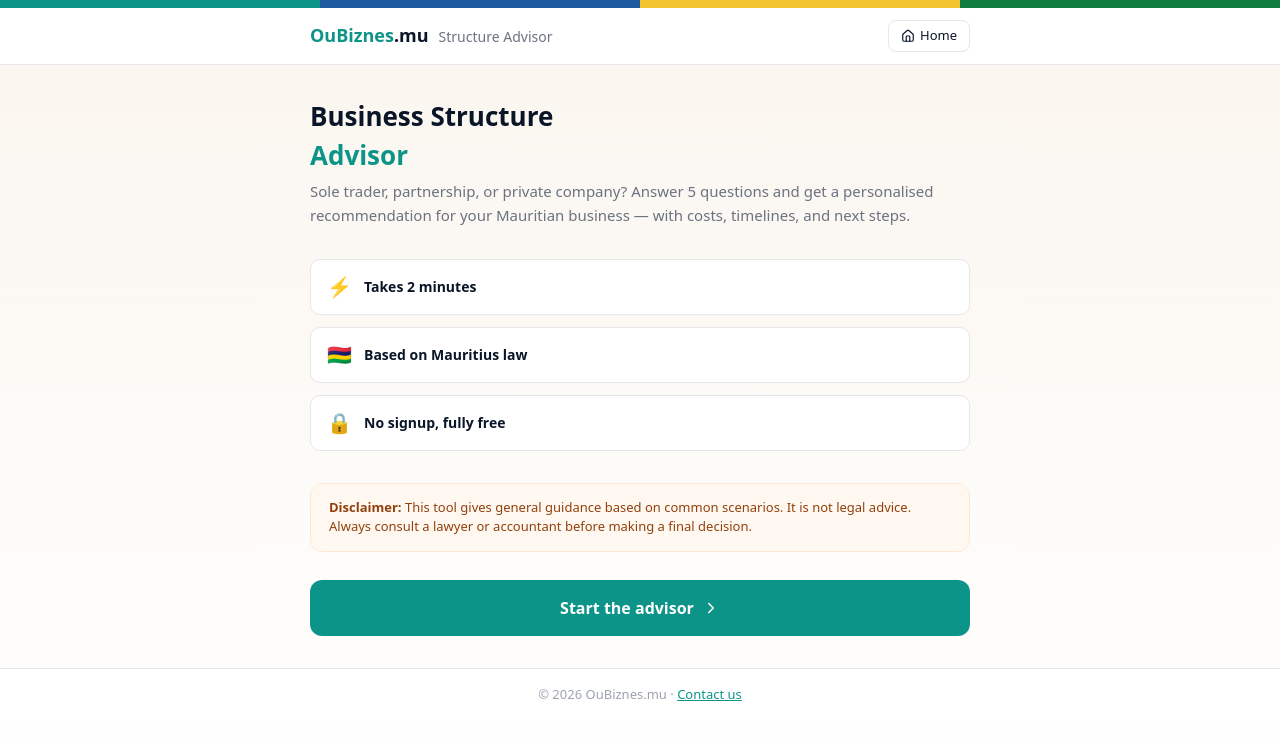
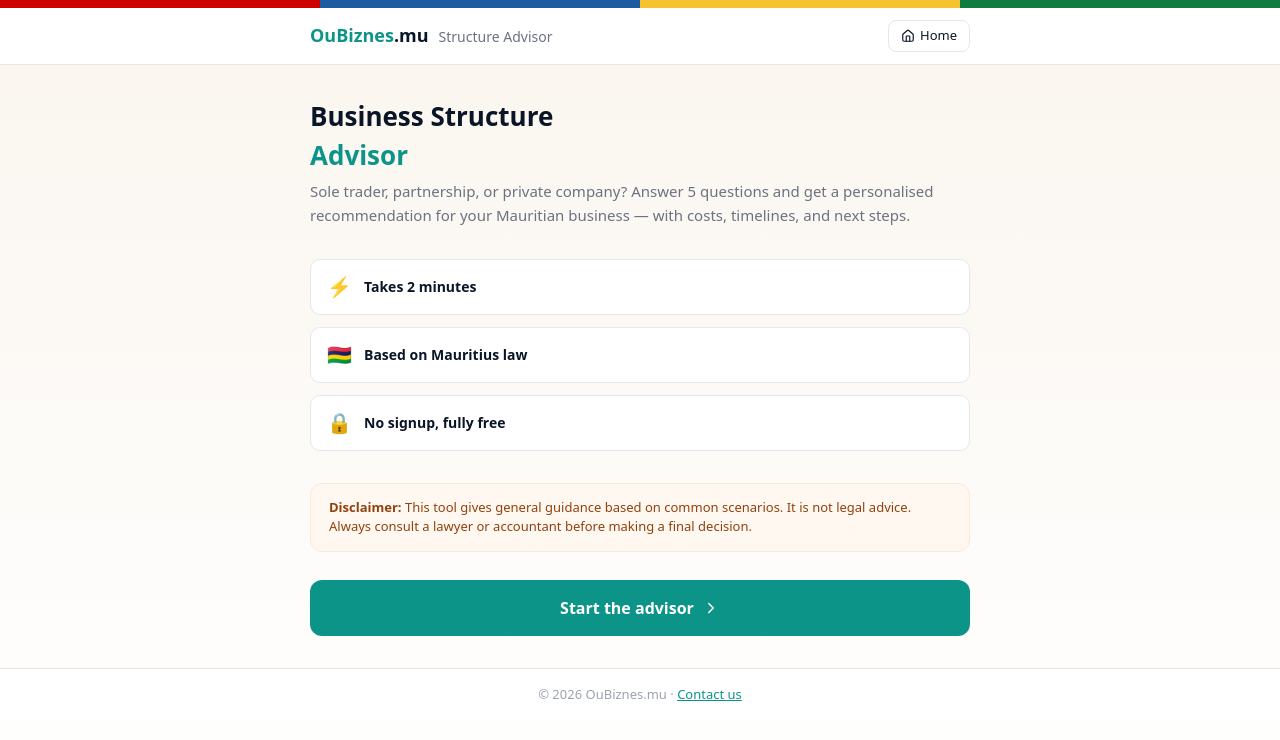
Before and after one commit to pravish1922-ctrl/oubiznes, a Next.js app: page /structure in a window 1280 px wide. Shown: the top 740 px of the page. Built offline with nearby package versions, Linux system fonts and the light colour scheme.

Commit message:
Update page.jsx

```diff
--- a/app/structure/page.jsx
+++ b/app/structure/page.jsx
@@ -193,7 +193,7 @@ export default function StructureAdvisor() {
   return (
     <div style={{ background: "linear-gradient(to bottom, #FAF5EE, #fff)", colorScheme: "light", minHeight: "100vh" }}>
       <div style={{ height: 8, display: "flex" }}>
-        <div style={{ flex: 1, background: CORAL }} />
+        <div style={{ flex: 1, background: "#CC0000" }} />
         <div style={{ flex: 1, background: BLUE }} />
         <div style={{ flex: 1, background: GOLD }} />
         <div style={{ flex: 1, background: GREEN }} />
```
